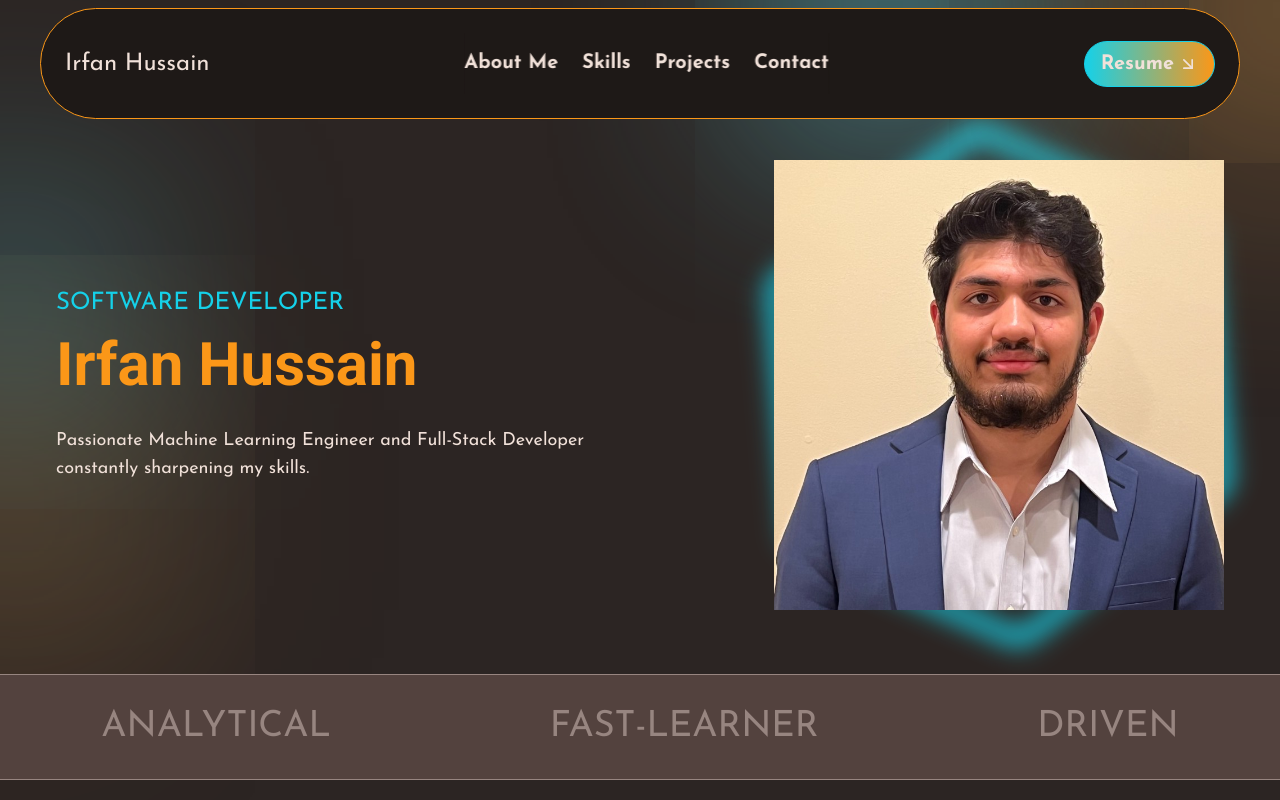
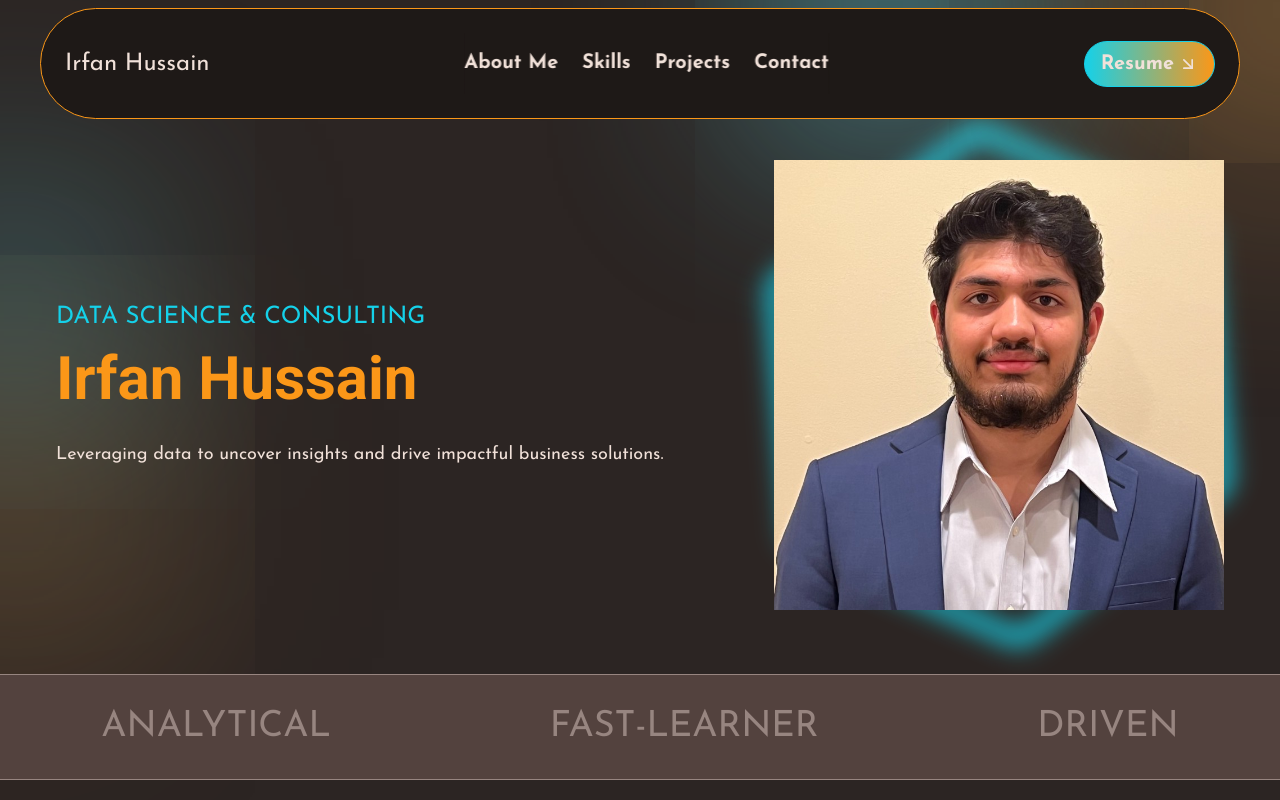
Before and after one commit to IrfanHussain2145/portfolio-website, a React (Vite) app: page / in a window 1280 px wide. Shown: the top 800 px of the page. Built offline with nearby package versions, Linux system fonts and the light colour scheme.

Commit message:
Change title and description in HeroText component
Updated the HeroText component to reflect a change in the professional title and description.

```diff
--- a/src/components/heroSection/HeroText.jsx
+++ b/src/components/heroSection/HeroText.jsx
@@ -6,13 +6,12 @@ const HeroText = () => {
   return (
     <div className="flex flex-col gap-4 h-full justify-center md:text-left sm:text-center">
         <motion.h2 variants={fadeIn("down", 0.2)} initial="hidden" whileInView="show" viewport={{ once: false, amount: 0 }}
-        className="lg:text-2xl sm:text-xl uppercase text-cyan "> Software Developer </motion.h2>
+        className="lg:text-2xl sm:text-xl uppercase text-cyan "> Data Science & Consulting </motion.h2>
 
         <motion.h1 variants={fadeIn("right", 0.4)} initial="hidden" whileInView="show" viewport={{ once: false, amount: 0 }}
         className="md:text-[2.8rem] lg:text-6xl sm:text-4xl font-bold font-special text-orange"> Irfan Hussain</motion.h1>
         <motion.p variants={fadeIn("up", 0.6)} initial="hidden" whileInView="show" viewport={{ once: false, amount: 0 }}
-        className="text-lg mt-4 text-white"> Passionate Machine Learning Engineer and Full-Stack Developer <br/>
-        constantly sharpening my skills. </motion.p>
+        className="text-lg mt-4 text-white"> Leveraging data to uncover insights and drive impactful business solutions. </motion.p>
     </div>
   )
 }
```
